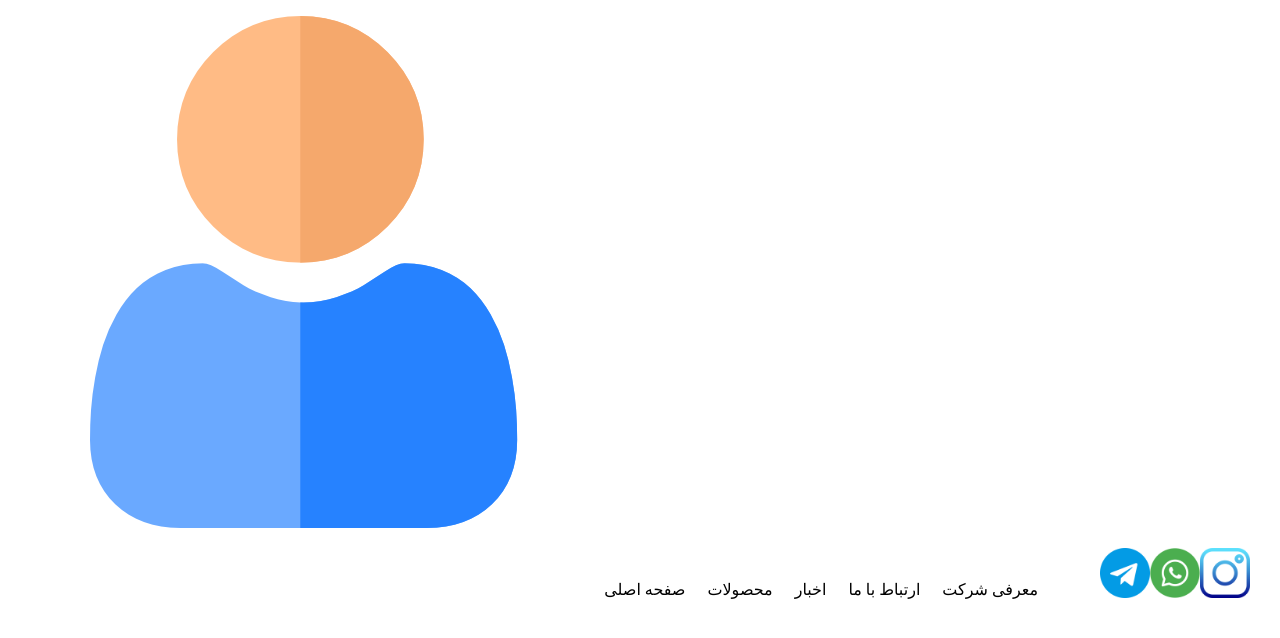
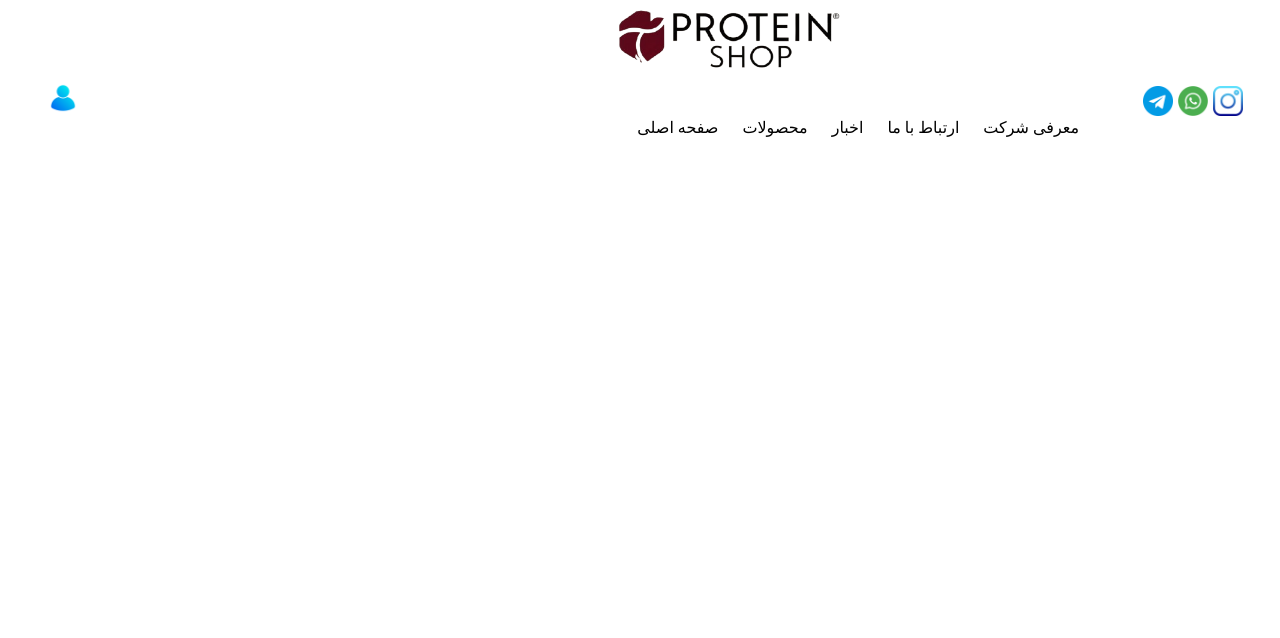
Before and after one commit to RadikalTek/myproject, a Django app: page / in a window 1280 px wide. Shown: the top 638 px of the page. Run offline with Django 5.2, Linux system fonts and the light colour scheme.

Commit message:
finish the navbar

```diff
--- a/backend/static/css/navbar.css
+++ b/backend/static/css/navbar.css
@@ -7,11 +7,27 @@
 
 }
 ul li{
-    margin-right: 22px;
+    margin-right: 24px;
     list-style: none;
 }
 .header-icons{
-    width: 50px;
-    height: 50px;
+    width: 30px;
+    height: 30px;
     float: right;
+    margin-right: 5px;
 }
+.header-icons-account{
+    float: left;
+    width: 30px;
+    height: 30px;
+    margin-top: 67px;
+}
+.header-icons-website-logo{
+margin-left: 500px;
+        width: 300px;
+    height: 300px;
+    margin-top: -130px;
+}
+.first-header{
+    margin-top: -120px;
+}
--- a/backend/templates/navbar.html
+++ b/backend/templates/navbar.html
@@ -11,13 +11,17 @@
 
         <ul>
        <li>
-        <img alt="user-account" src="{% static 'images/header_images/user.png'%}" />
+        <img alt="user-account" src="{% static 'images/header_images/profile.png'%}" class="header-icons-account" />
        </li>
+            <li>
+                 <img alt="user-account" src="{% static 'images/header_images/logo brand.png'%}" class="header-icons-website-logo" />
+            </li>
         </ul>
 
         <div class="first-header">
          <ul>
-         <li>
+
+         <li class="icons-space">
           <img alt="instagram-logo" src="{% static 'images/header_images/instagram-logo.png'%}" class="header-icons"/>
          </li>
     <li>
```
Also changed, not shown: backend/static/images/header_images/logo brand.png (added), backend/static/images/header_images/profile.png (added), backend/static/images/header_images/user.png (deleted).
